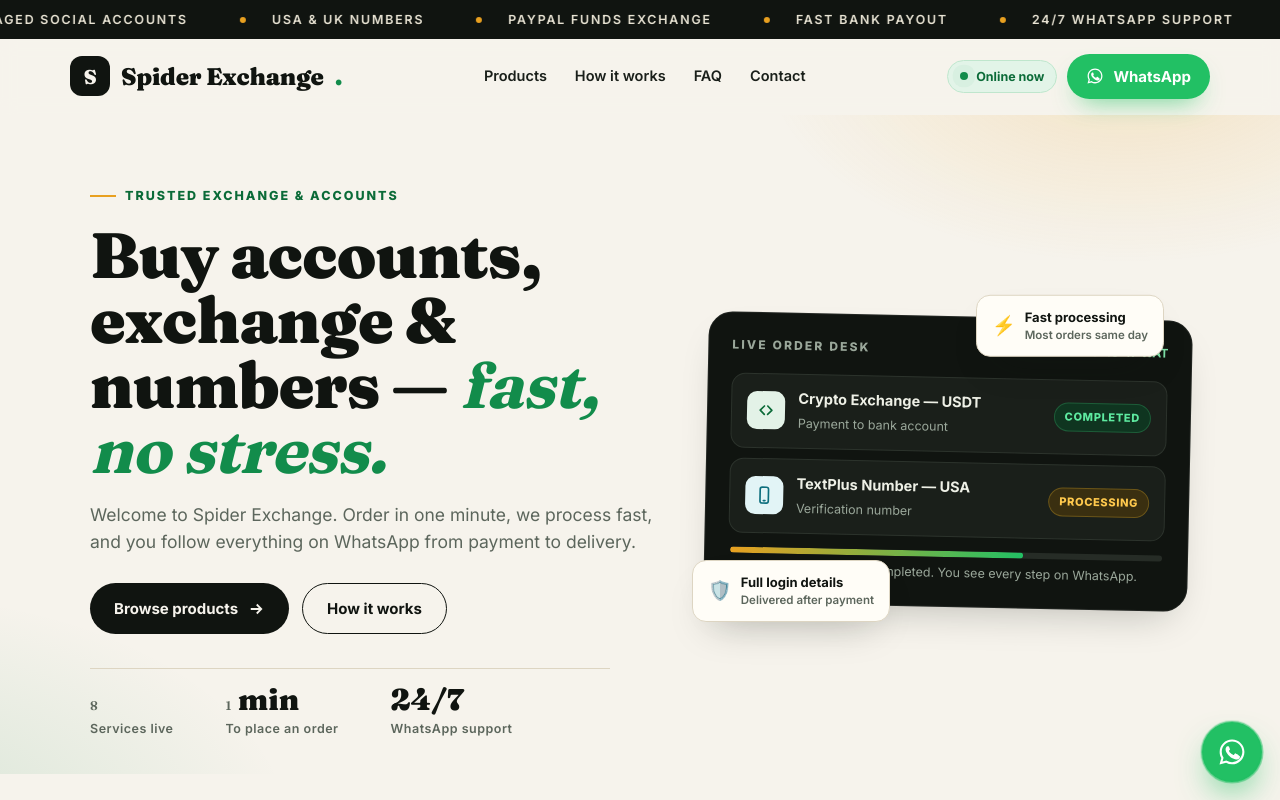
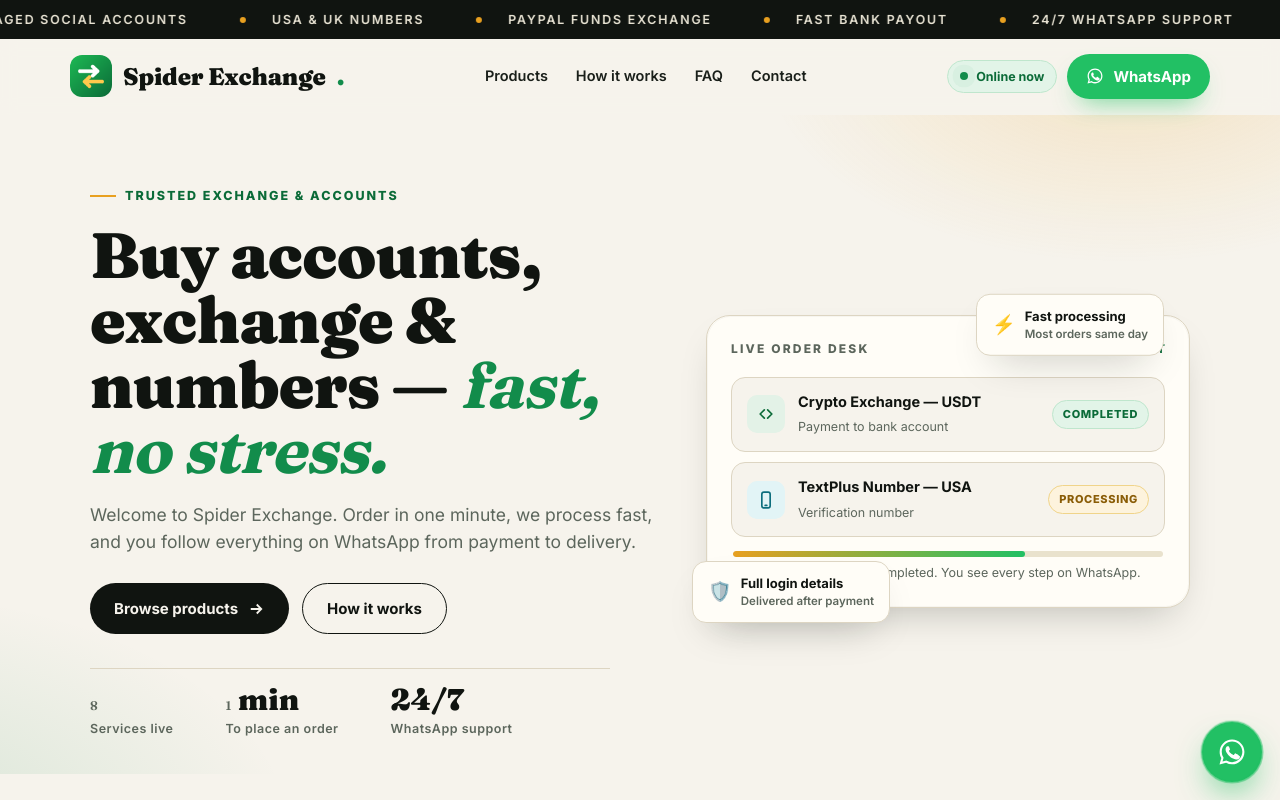
Before and after one commit to crypspider/spider-exchange, a plain HTML site: page index.html in a window 1280 px wide. Shown: the top 800 px of the page. Drawn offline with Linux system fonts and the light colour scheme.

Commit message:
New logo, light straight order card, spider-exchange URLs

```diff
--- a/index.html
+++ b/index.html
@@ -9,14 +9,16 @@
 <meta property="og:site_name" content="Spider Exchange">
 <meta property="og:title" content="Spider Exchange — Trusted Exchange & Accounts">
 <meta property="og:description" content="Buy accounts, exchange & numbers — fast, no stress. USDT/BTC & PayPal exchange, aged accounts, USA & UK numbers. Order on WhatsApp in 1 minute: +234 707 856 6125">
-<meta property="og:url" content="https://crypspider.github.io/emmanuel-store/">
-<meta property="og:image" content="https://crypspider.github.io/emmanuel-store/banner.jpg">
+<meta property="og:url" content="https://crypspider.github.io/spider-exchange/">
+<meta property="og:image" content="https://crypspider.github.io/spider-exchange/banner.jpg">
 <meta property="og:image:width" content="1200">
 <meta property="og:image:height" content="630">
 <meta name="twitter:card" content="summary_large_image">
 <meta name="twitter:title" content="Spider Exchange — Trusted Exchange & Accounts">
 <meta name="twitter:description" content="Buy accounts, exchange & numbers — fast, no stress. Order on WhatsApp in 1 minute: +234 707 856 6125">
-<meta name="twitter:image" content="https://crypspider.github.io/emmanuel-store/banner.jpg">
+<meta name="twitter:image" content="https://crypspider.github.io/spider-exchange/banner.jpg">
+<link rel="icon" type="image/svg+xml" href="logo.svg">
+<link rel="apple-touch-icon" href="logo.png">
 <link rel="preconnect" href="https://fonts.googleapis.com">
 <link rel="preconnect" href="https://fonts.gstatic.com" crossorigin>
 <link href="https://fonts.googleapis.com/css2?family=Fraunces:opsz,wght@9..144,600;9..144,700;9..144,900&family=Inter:wght@400;500;600;700;800&display=swap" rel="stylesheet">
@@ -60,7 +62,7 @@ header{position:sticky;top:0;z-index:50;background:rgba(246,243,236,.92);backdro
 header.scrolled{border-bottom-color:var(--line);box-shadow:0 10px 30px -22px rgba(16,20,16,.4)}
 .nav{display:flex;align-items:center;justify-content:space-between;gap:16px;padding:15px 0}
 .brand{display:flex;align-items:center;gap:11px;font-family:'Fraunces',serif;font-weight:900;font-size:24px;letter-spacing:-.01em}
-.brand .mark{width:40px;height:40px;border-radius:12px;background:var(--ink);color:var(--paper);display:grid;place-items:center;font-size:20px;flex:none}
+.brand .mark{width:42px;height:42px;border-radius:12px;flex:none}
 .brand em{font-style:normal;color:var(--green)}
 .nav-links{display:flex;gap:28px;font-size:14.5px;font-weight:600;color:var(--ink-2)}
 .nav-links a{position:relative;padding:4px 0}
@@ -82,16 +84,15 @@ header.scrolled{border-bottom-color:var(--line);box-shadow:0 10px 30px -22px rgb
 @media(max-width:640px){
   .online{display:none}
   .brand{font-size:20px;gap:8px}
-  .brand .mark{width:34px;height:34px;font-size:17px;border-radius:10px}
+  .brand .mark{width:36px;height:36px;border-radius:10px}
   .nav{gap:10px;padding:12px 0}
   header .btn{padding:10px 16px!important;font-size:14px}
   .hero{padding:44px 0 22px}
   .stats{flex-wrap:wrap;row-gap:10px}
   .stat{padding:12px 18px 2px 0;margin-right:18px}
-  .fc-a{right:6px;top:-14px}
+  .fc-a{display:none}
   .fc-b{left:0;bottom:-14px}
   .float-chip{padding:9px 12px;font-size:12px}
-  .live-card{transform:none}
   section{padding:46px 0}
   .band{padding:30px 22px}
   .cta{padding:40px 22px}
@@ -117,23 +118,23 @@ header.scrolled{border-bottom-color:var(--line);box-shadow:0 10px 30px -22px rgb
 .stat span{font-size:12.5px;font-weight:600;color:var(--muted);letter-spacing:.04em}
 
 /* live order card */
-.live-card{background:var(--ink);color:#eef0e6;border-radius:24px;padding:24px;box-shadow:var(--shadow);position:relative;transform:rotate(1.2deg)}
-.live-card::after{content:"";position:absolute;inset:0;border-radius:24px;border:1px solid rgba(255,255,255,.08);pointer-events:none}
+.live-card{background:var(--card);color:var(--ink);border:1px solid var(--line);border-radius:24px;padding:24px;box-shadow:var(--shadow);position:relative}
+.live-card::after{content:"";position:absolute;inset:0;border-radius:24px;border:1px solid rgba(16,20,16,.03);pointer-events:none}
 .lc-head{display:flex;justify-content:space-between;align-items:center;margin-bottom:18px}
-.lc-head .t{font-size:12px;font-weight:800;letter-spacing:.18em;text-transform:uppercase;color:var(--muted-dark)}
-.lc-live{display:inline-flex;align-items:center;gap:7px;font-size:12px;font-weight:700;color:#7ee2a8}
+.lc-head .t{font-size:12px;font-weight:800;letter-spacing:.18em;text-transform:uppercase;color:var(--muted)}
+.lc-live{display:inline-flex;align-items:center;gap:7px;font-size:12px;font-weight:700;color:var(--green-deep)}
 .lc-live .dot{width:8px;height:8px;border-radius:50%;background:#2fe07a;animation:pulse 1.6s infinite}
-.lc-item{display:flex;gap:13px;align-items:center;background:var(--ink-2);border:1px solid var(--line-dark);border-radius:14px;padding:13px 15px;margin-bottom:10px}
+.lc-item{display:flex;gap:13px;align-items:center;background:var(--paper);border:1px solid var(--line);border-radius:14px;padding:13px 15px;margin-bottom:10px}
 .lc-item .ic{width:38px;height:38px;border-radius:10px;display:grid;place-items:center;flex:none}
 .lc-item .ic svg{width:20px;height:20px}
-.lc-item b{font-size:14.5px;display:block}
-.lc-item small{color:var(--muted-dark);font-size:12.5px}
+.lc-item>span:nth-child(2){min-width:0}.lc-item b{font-size:14.5px;display:block}
+.lc-item small{color:var(--muted);font-size:12.5px}
 .pill{margin-left:auto;font-size:11px;font-weight:800;letter-spacing:.06em;padding:5px 10px;border-radius:999px;flex:none;text-transform:uppercase}
-.pill.proc{background:#3a2f10;color:#ffc94d;border:1px solid #6b5518}
-.pill.done{background:#0f3520;color:#5eeaa0;border:1px solid #1d5c38}
-.lc-bar{height:6px;border-radius:99px;background:#262c26;overflow:hidden;margin:14px 2px 6px}
+.pill.proc{background:var(--amber-soft);color:#8a5d07;border:1px solid #f0d48a}
+.pill.done{background:#e2f4e8;color:var(--green-deep);border:1px solid #bfe6cd}
+.lc-bar{height:6px;border-radius:99px;background:#e9e2cd;overflow:hidden;margin:14px 2px 6px}
 .lc-bar i{display:block;height:100%;width:0;background:linear-gradient(90deg,var(--amber),var(--wa));border-radius:99px;transition:width 1.4s cubic-bezier(.22,.8,.3,1)}
-.lc-note{font-size:12.5px;color:var(--muted-dark)}
+.lc-note{font-size:12.5px;color:var(--muted)}
 .float-chip{position:absolute;background:var(--card);border:1px solid var(--line);border-radius:14px;box-shadow:var(--shadow);padding:11px 15px;font-size:13px;font-weight:700;display:flex;gap:9px;align-items:center;animation:floaty 5.5s ease-in-out infinite;z-index:2}
 .float-chip small{display:block;font-weight:600;color:var(--muted);font-size:11.5px}
 .fc-a{top:-20px;right:26px}
@@ -247,7 +248,7 @@ input.tf:focus,textarea.tf:focus{border-color:var(--green)}
 
 <header id="hdr">
   <div class="wrap nav">
-    <a class="brand" href="#top"><span class="mark">S</span>Spider&nbsp;Exchange<em>.</em></a>
+    <a class="brand" href="#top"><img class="mark" src="logo.png" alt="Spider Exchange logo">Spider&nbsp;Exchange<em>.</em></a>
     <nav class="nav-links">
       <a href="#products">Products</a>
       <a href="#how">How it works</a>
```
Also changed, not shown: banner.jpg, logo.png (added), logo.svg (added).
